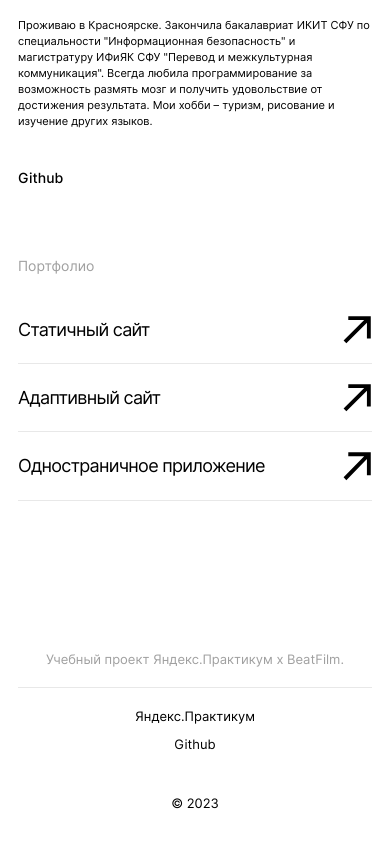
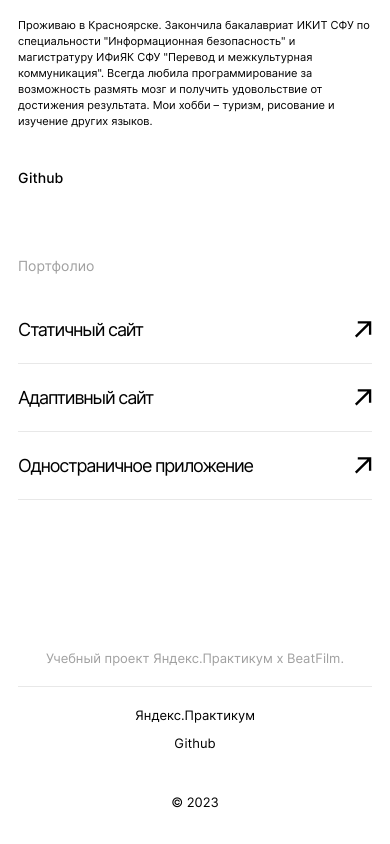
Before and after one commit to LiubovVdovina/movies-explorer-frontend, a React (Create React App) app: page / in a window 390 px wide. Shown: the part 2738-3582 px from the top of the page. Built offline with nearby package versions, Linux system fonts and the light colour scheme.

Commit message:
hotfix: исправить ссылки в портфолио

```diff
--- a/src/components/Portfolio/Portfolio.css
+++ b/src/components/Portfolio/Portfolio.css
@@ -28,17 +28,18 @@
 }
 
 .portfolio__item {
-  display: flex;
-  justify-content: space-between;
-  align-content: center;
   list-style-type: none;
   padding-bottom: 19px;
   border-bottom: 1px solid #E8E8E8;
+  width: 100%;
 }
 
 .portfolio__link {
   color: #000;
   text-decoration: none;
+  display: flex;
+  justify-content: space-between;
+  align-content: center;
 }
 
 .portfolio__item-icon {
@@ -51,8 +52,12 @@
     padding-bottom: 90x;
   }
 
-  .portfolio__list {
+  .portfolio__link {
     font-size: 28px;
+  }
+
+  .portfolio__item-icon {
+    width: 27px;
   }
 }
 
@@ -67,8 +72,12 @@
     line-height: 20px;
   }
 
-  .portfolio__list {
+  .portfolio__link {
     font-size: 18px;
     line-height: 28px;
   }
+
+  .portfolio__item-icon {
+    width: 18px;
+  }
 }
--- a/src/components/Portfolio/Portfolio.js
+++ b/src/components/Portfolio/Portfolio.js
@@ -13,8 +13,8 @@ export default function Portfolio() {
                 target='_blank'
                 rel="noreferrer">
                   Статичный сайт
+                  <img className='link portfolio__item-icon' src={icon} alt='стрелочка' />
               </a>
-              <img className='link portfolio__item-icon' src={icon} alt='стрелочка' />
             </li>
             <li className='portfolio__item'>
               <a className='link portfolio__link'
@@ -22,8 +22,8 @@ export default function Portfolio() {
                 target='_blank'
                 rel="noreferrer">
                   Адаптивный сайт
+                  <img className='link portfolio__item-icon' src={icon} alt='стрелочка' />
               </a>
-              <img className='link portfolio__item-icon' src={icon} alt='стрелочка' />
             </li>
             <li className='portfolio__item'>
               <a className='portfolio__link link'
@@ -31,8 +31,8 @@ export default function Portfolio() {
                 target='_blank'
                 rel="noreferrer">
                   Одностраничное приложение
+                  <img className='link portfolio__item-icon' src={icon} alt='стрелочка' />
               </a>
-              <img className='link portfolio__item-icon' src={icon} alt='стрелочка' />
             </li>
           </ul>
         </div>
```
